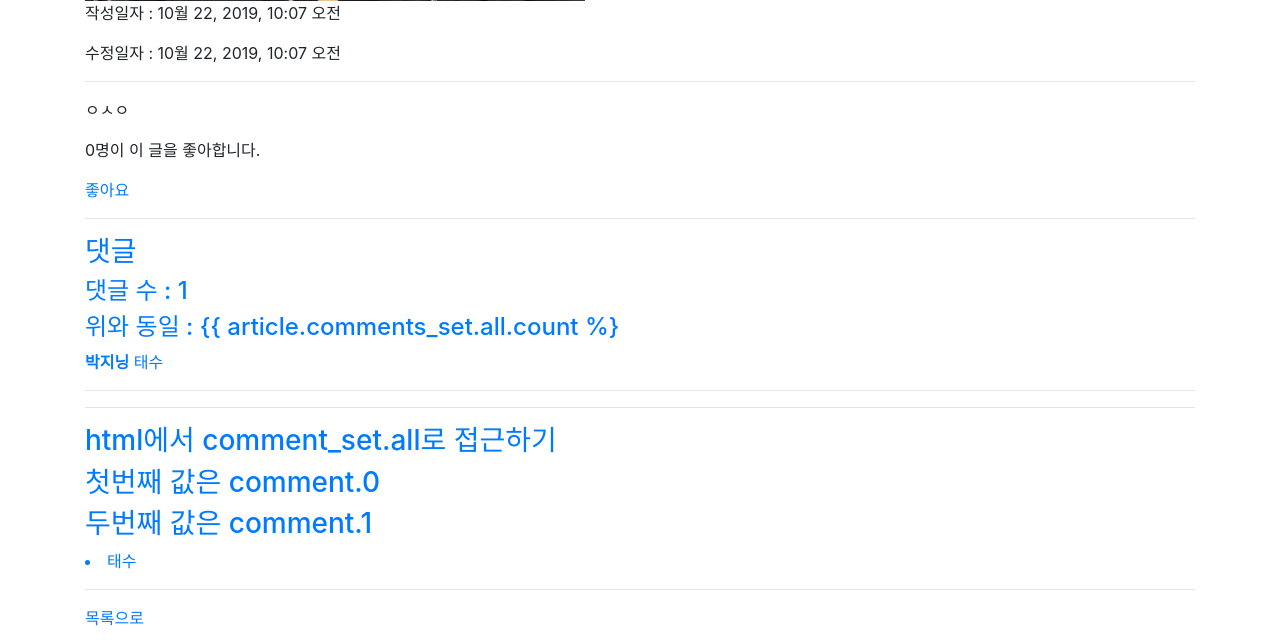
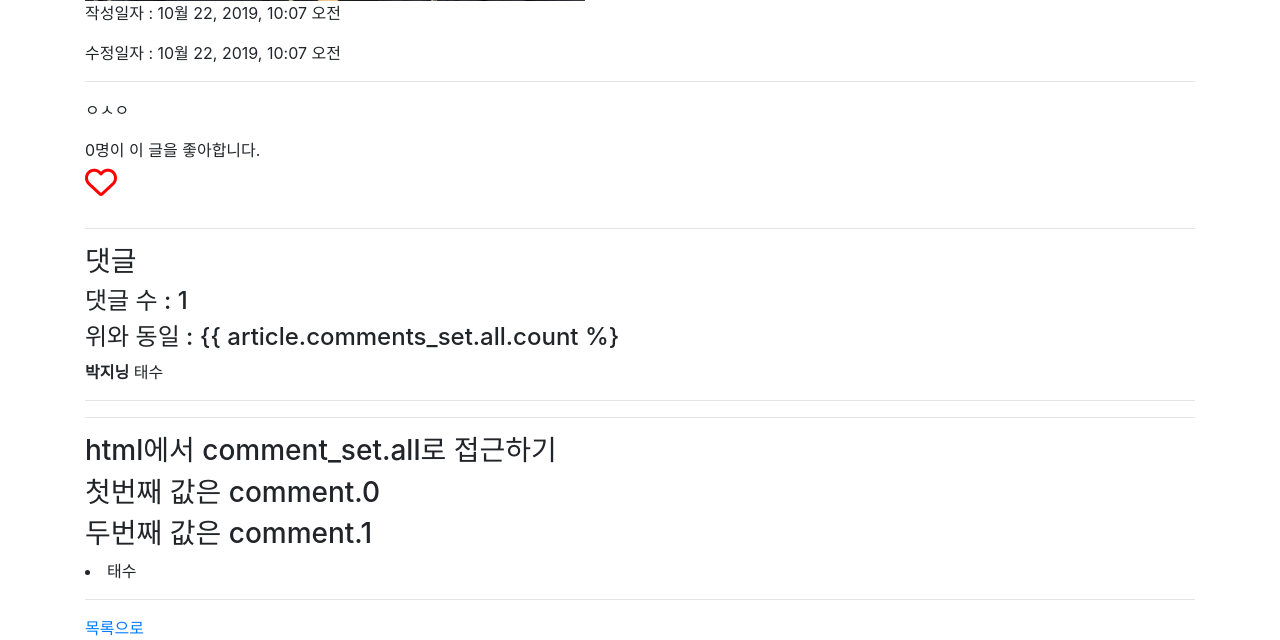
Before and after one commit to banggeut01/crud-django-project, a Django app: page /articles/1/ in a window 1280 px wide. Shown: the part 699-1339 px from the top of the page. Run offline with Django 3.2, Linux system fonts and the light colour scheme; data comes from the database, SQL or seed files in the repository; both versions use the stored data as it was after the commit; some libraries are stand-ins or nearby versions.

Commit message:
좋아요 하트 넣기

```diff
--- a/articles/templates/articles/base.html
+++ b/articles/templates/articles/base.html
@@ -11,10 +11,10 @@
     <link rel="stylesheet" href="https://stackpath.bootstrapcdn.com/bootstrap/4.3.1/css/bootstrap.min.css"
     integrity="sha384-ggOyR0iXCbMQv3Xipma34MD+dH/1fQ784/j6cY/iJTQUOhcWr7x9JvoRxT2MZw1T" crossorigin="anonymous">
   -->
-  <link rel="icon" type="image/png" sizes="96x96"  href="{% static 'favicon/favicon-96x96.png' %}">
-<link rel="shortcut icon" type="image/x-icon" sizes="32x32" href="{% static 'favicon/favicon.ico' %}">
-
+  <link rel="icon" type="image/png" sizes="96x96" href="{% static 'favicon/favicon-96x96.png' %}">
+  <link rel="shortcut icon" type="image/x-icon" sizes="32x32" href="{% static 'favicon/favicon.ico' %}">
   <link rel="stylesheet" href="{% static 'bootstrap/css/bootstrap.min.css' %}">
+  <link rel="stylesheet" href="https://cdnjs.cloudflare.com/ajax/libs/animate.css/3.7.2/animate.min.css">
   {% block css %}{% endblock %}
 </head>
 
@@ -87,6 +87,7 @@
     integrity="sha384-UO2eT0CpHqdSJQ6hJty5KVphtPhzWj9WO1clHTMGa3JDZwrnQq4sF86dIHNDz0W1" crossorigin="anonymous">
   </script>
   <script src="{% static 'bootstrap/js/bootstrap.min.js' %}"></script>
+  <script src="https://kit.fontawesome.com/636468347f.js" crossorigin="anonymous"></script>
 </body>
 
 </html>
--- a/articles/templates/articles/detail.html
+++ b/articles/templates/articles/detail.html
@@ -14,10 +14,10 @@
 <p>{{ article.like_users.count }}명이 이 글을 좋아합니다.</p>
 <a href="{% url 'articles:like' article.pk %}">
   {% if user in article.like_users.all %}
-  좋아요취소</a>
+  <i class="fas fa-heart fa-2x animated infinite bounce delay-2s" style="color: red;"></i>
   {% else %}
-  좋아요
-  {% endif %}
+  <i class="far fa-heart fa-2x animated infinite bounce delay-2s" style="color: red;"></i>
+  {% endif %}</a>
 <hr>
 <h3>댓글</h3>
 {% if user.is_authenticated %}
--- a/articles/views.py
+++ b/articles/views.py
@@ -98,11 +98,11 @@ def update(request, article_pk):
     else:
         raise PermissionDenied
 
-@login_required
+from django.http import HttpResponseForbidden, HttpResponse
 @require_POST # POST로 넘어왔을 때만 실행!, import해주기
 def comment_create(request, article_pk):
-    article = get_object_or_404(Article, pk=article_pk)
-    if article.user == request.user:
+    if request.user.is_authenticated:
+        article = get_object_or_404(Article, pk=article_pk)
         # 1. modelform에 사용자 입력값 넣고
         comment_form = CommentForm(request.POST)
         # 2. 검증하고,
@@ -117,7 +117,7 @@ def comment_create(request, article_pk):
             messages.success(request, '댓글이 형식에 맞지 않습니다.')
         return redirect('articles:detail', article_pk)
     else:
-        raise PermissionDenied
+        return HttpResponse('Unauthored', status=401)
     # comment = Comment() => import 주의!
     # comment.content = request.POST.get('content')
     # comment.article = article => 안하면 error
@@ -142,7 +142,13 @@ def comment_delete(request, comment_pk):
         return HttpResponseForbidden()
         # raise PermissionDenied과 같음
 
+# 주의! @required_POST하면 안된다.
+# 로그인 안한 상태에서 좋아요 누르면 -> 로그인 화면이 뜬다. -> 로그인하는 순간 login 실행 후 redirect하게 되는데
+# get 요청으로 해당하는 url로 가기 때문에 HTTP ERROR 405에러가 뜬다.
+# post로 redirect할 수 없다!
 @login_required
+# 로그인이 되어있지 않다면 객체가 아니다. => 로그인 하지 않은채로 좋아요 누르면 오류발생
+# 로그인이 되어있다면 user 객체
 def like(request, article_pk):
     article = get_object_or_404(Article, pk=article_pk)
     if request.user in article.like_users.all():
```
Also changed, not shown: db.sqlite3.
